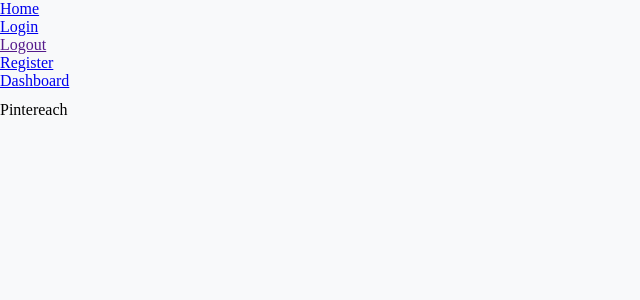
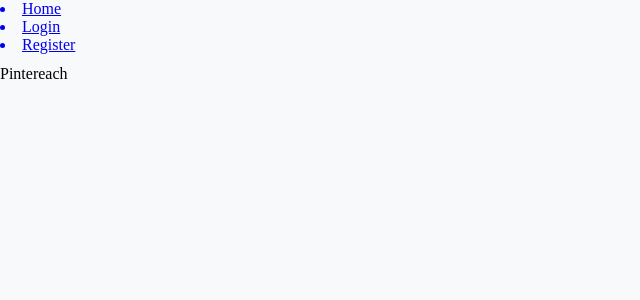
Before and after one commit to bw-pintereach-2020/client, a React (Create React App) app: page / in a window 1280 px wide. Shown: the top 300 px of the page, without its empty margins (0-640 px from the left). Built offline with nearby package versions, Linux system fonts and the light colour scheme; a web font is replaced by a local one.

Commit message:
implemented conditional navbar

```diff
--- a/src/components/NavBar.js
+++ b/src/components/NavBar.js
@@ -8,6 +8,7 @@ import logoutUser from '../actions/logoutUser';
 import { connect } from 'react-redux'
 
 function NavBar(props){
+    const loggedIn = window.localStorage.getItem('token') ? true : false
     const history = useHistory()
 
     const handleLogout = (e) => {
@@ -16,15 +17,27 @@ function NavBar(props){
         history.push('/')
     }
 
-    return (
-        <ul>
-            <Link to="/"><li>Home</li></Link>
-            <Link to="/login"><li>Login</li></Link>
-            <Link onClick={handleLogout}><li>Logout</li></Link>
-            <Link to="/register"><li>Register</li></Link>
-            <Link to="/dashboard"><li>Dashboard</li></Link>
-        </ul>
-    );
+    const publicNav = () => {
+        return(
+            <nav>
+                <Link to="/"><li>Home</li></Link>
+                <Link to="/login"><li>Login</li></Link>
+                <Link to="/register"><li>Register</li></Link>
+            </nav>
+        )
+    }
+
+    const privateNav = () => {
+        return(
+            <ul>
+                <Link to="/"><li>Home</li></Link>
+                <Link to="/dashboard"><li>Dashboard</li></Link>
+                <Link onClick={handleLogout}><li>Logout</li></Link>
+            </ul>
+        )
+    }
+
+    return loggedIn ? privateNav() : publicNav()
 }
 
 const mapStateToProps = state => ({
```
